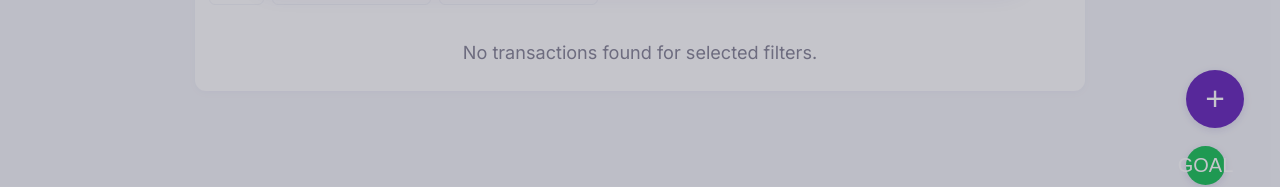
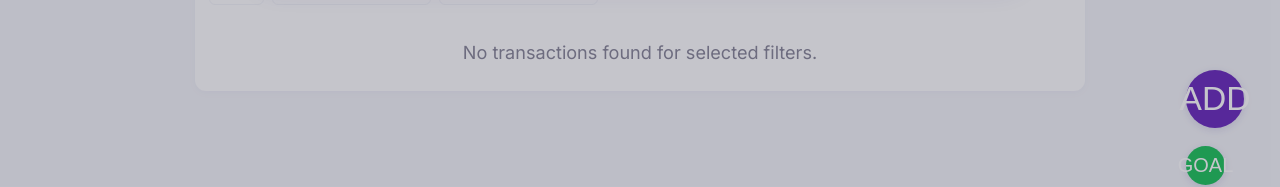
Before and after one commit to Workflow-Manager-admin/financeflow-23329-817ab18b, a React (Create React App) app in the folder financeflow/: page / in a window 1280 px wide. Shown: the part 577-764 px from the top of the page. Built offline with nearby package versions, Linux system fonts and the light colour scheme; the HTML template or start-up script is replaced by a standard one.

Commit message:
Auto-commit: Changes as of 2025-05-29T05:26:06.101080+00:00

```diff
--- a/financeflow/src/components/Dashboard.js
+++ b/financeflow/src/components/Dashboard.js
@@ -179,7 +179,7 @@ function Dashboard({ showToast }) {
               setEditTx(null);
             }}
           >
-            +
+            ADD
           </button>
           <button
             className="fab-small"
```
Also changed, not shown: 1 other file (tests, documents, lock files or other folders).
